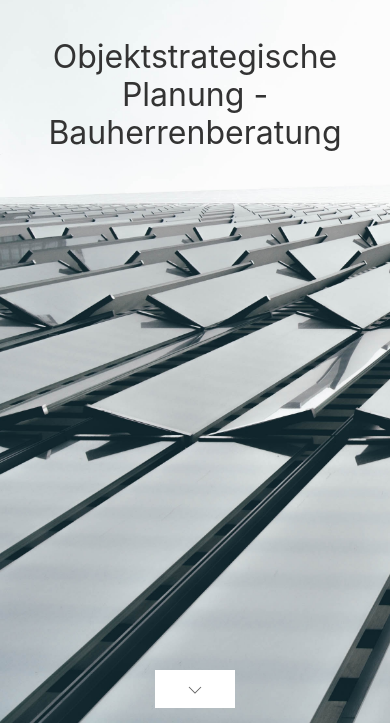
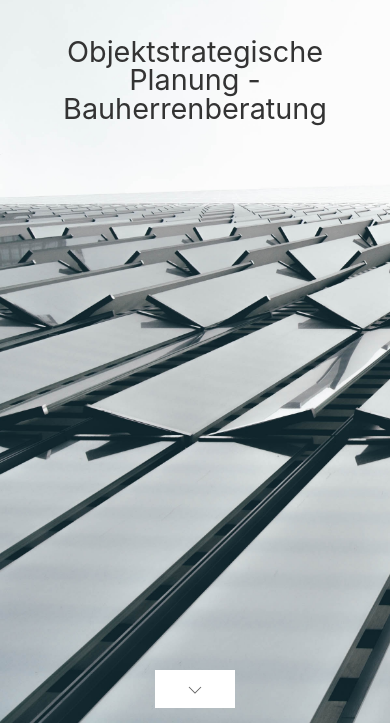
Before and after one commit to beno531/BauwertPro, a plain HTML site: page index.html in a window 390 px wide. Shown: the part 121-844 px from the top of the page. Drawn offline with Linux system fonts and the light colour scheme.

Commit message:
update resp

```diff
--- a/css/main.css
+++ b/css/main.css
@@ -14,8 +14,8 @@
         height: 85vh;
     }
     .h-test-s{
-        font-size: 2.0rem;
-        line-height: 1.2;
+        font-size: 1.8rem;
+        line-height: 1.0;
     }
 }
 
```
